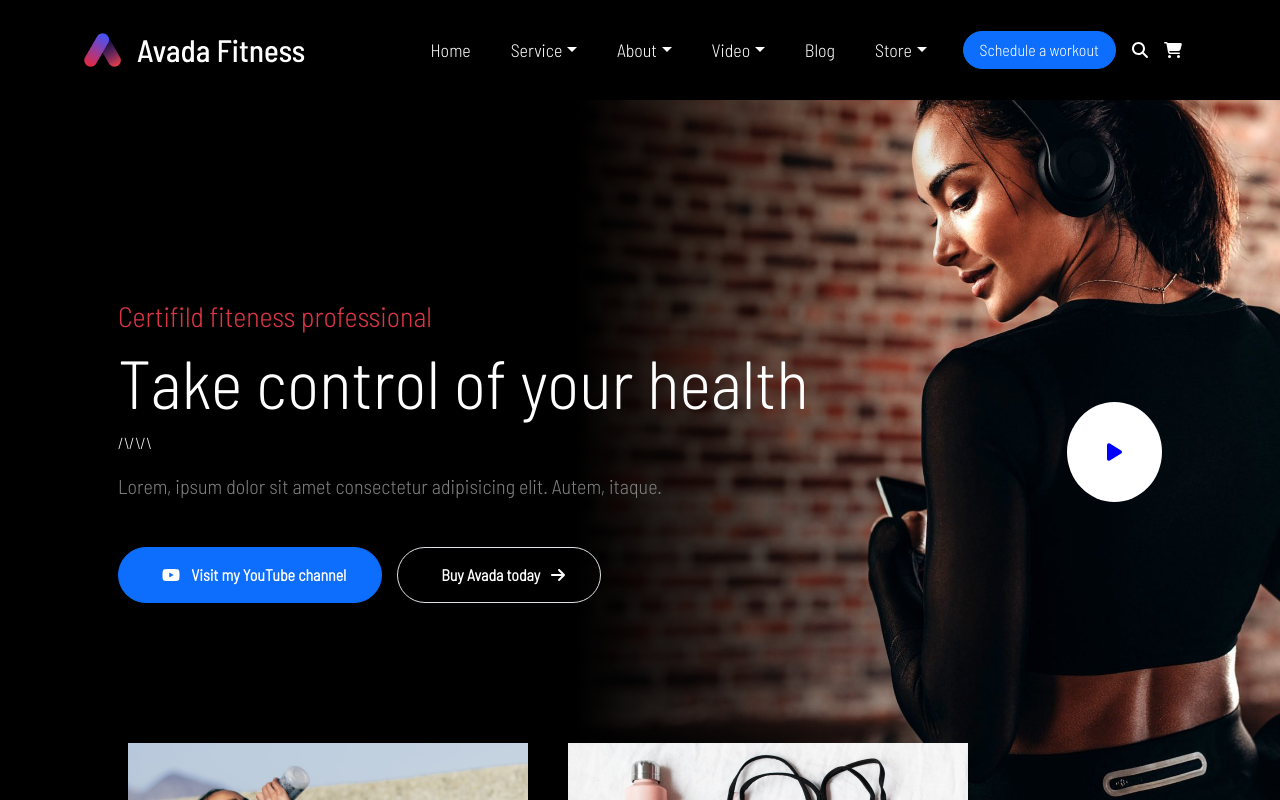
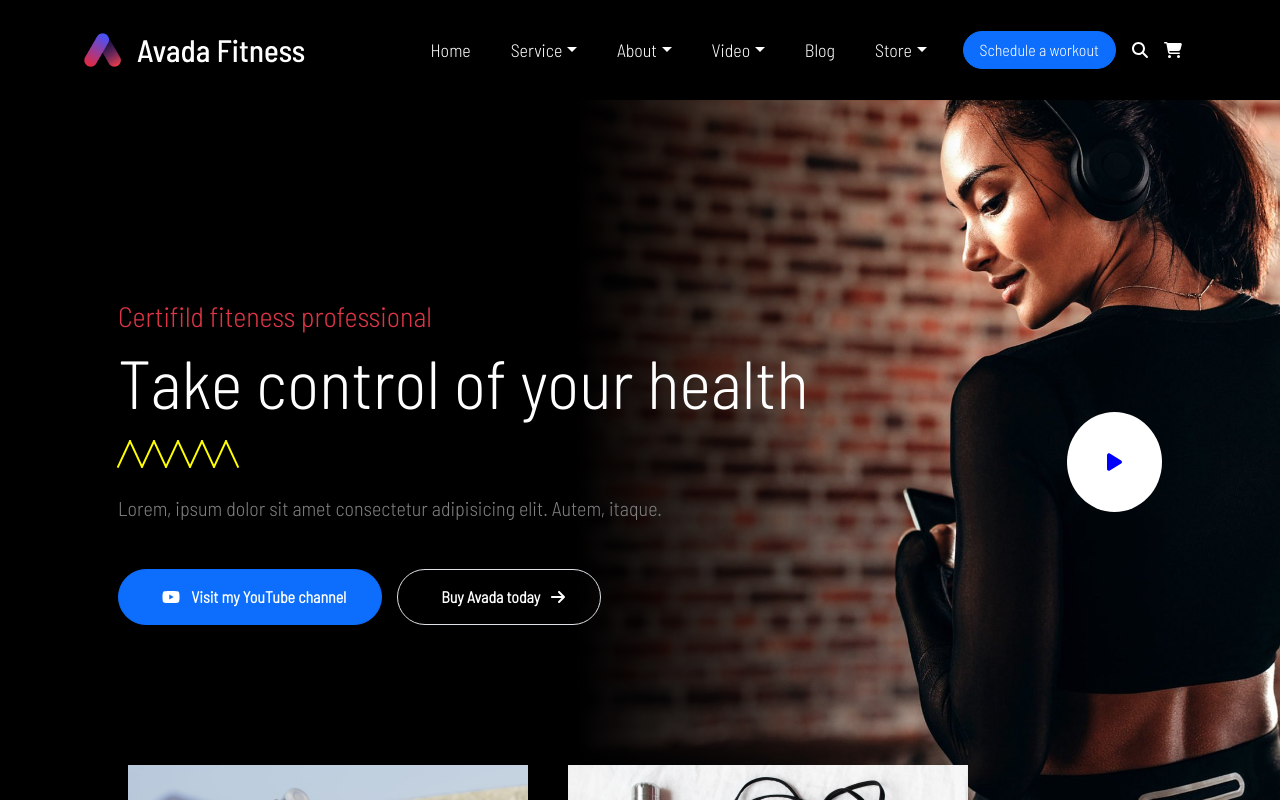
Before and after one commit to Jero1304/proj-html-vuejs, a Vue app: page / in a window 1280 px wide. Shown: the top 800 px of the page. Built offline with nearby package versions, Linux system fonts and the light colour scheme.

Commit message:
ADD Text separator

```diff
--- a/src/components/Hero.vue
+++ b/src/components/Hero.vue
@@ -5,7 +5,7 @@
                 <div class="col-9">
                     <h3 class="text-danger">Certifild fiteness professional</h3>
                     <h1 class="hero-title">Take control of your health</h1>
-                    <p>/\/\/\</p>
+                    <TextSeparator/>
                     <p class="hero-text">Lorem, ipsum dolor sit amet consectetur adipisicing elit. Autem, itaque.</p>
 
                     <div class="hero-btn">
@@ -35,9 +35,11 @@
 
 <script>
 import PlayButton from './PlayButton.vue';
+import TextSeparator from './TextSeparator.vue';
 export default{
     components:{
         PlayButton,
+        TextSeparator,
     }
 }
 
--- a/src/components/HeroCitation.vue
+++ b/src/components/HeroCitation.vue
@@ -4,7 +4,8 @@
             <div class="row align-items-center justify-content-center">
                 <div class="col-8">
                     <h1 class="hero-citation">“I’ve failed over and over again in my life. And that is why I succeed.”</h1>
-                    <p class="separator">/\/\/\</p>
+
+                    <TextSeparator style="margin: 0px auto;justify-content: center;"/>
 
                     <p class="hero-text">
                         Arcu auctor gravida nisl, congue sit nisi tincidunt eget proin. In lacinia lacus donec sed massa in ipsum eros, tristique. Gravida suspendisse etiam in iaculis
@@ -19,7 +20,12 @@
 </template>
 
 <script>
-
+import TextSeparator from './TextSeparator.vue';
+export default{
+    components:{
+        TextSeparator,
+    }
+}
 </script>
 
 <style scoped lang="scss">
--- a/src/components/HeroSubscribe.vue
+++ b/src/components/HeroSubscribe.vue
@@ -5,7 +5,7 @@
                 <div class="col-8">
                     <h3 class="text-danger">Join our mailing list today</h3>
                     <h1 class="hero-title">Insider offers & flash sales in your inbox every week</h1>
-                    <p>/\/\/\</p>
+                    <TextSeparator/>
 
                     <div class="hero-btn">
                         <input type="email" class="form-control email" aria-describedby="emailHelp" placeholder="Insert your e-mail">
@@ -28,7 +28,12 @@
 </template>
 
 <script>
-
+import TextSeparator from './TextSeparator.vue';
+export default{
+    components:{
+        TextSeparator,
+    }
+}
 </script>
 
 <style scoped lang="scss">
--- a/src/components/Partners.vue
+++ b/src/components/Partners.vue
@@ -3,7 +3,7 @@
         <div class="row gap-3">
             <div class="col partner">
                 <img class="logo-partner" src="../img/sponsor-1-2x.png" alt="">
-                <p>/\/\/\</p>
+                <TextSeparator class="separator"/>
                 <p class="partner-info">
                     Tristique aliquam in nullam habitasse nunc, amet vel consectetur. Nulla in suspendisse dolor, aliquet.
                 </p>
@@ -12,7 +12,7 @@
 
             <div class="col partner">
                 <img class="logo-partner" src="../img/sponsor-2-2x.png" alt="">
-                <p>/\/\/\</p>
+                <TextSeparator class="separator"/>
                 <p class="partner-info">
                     Tristique aliquam in nullam habitasse nunc, amet vel consectetur. Nulla in suspendisse dolor, aliquet.
                 </p>
@@ -21,7 +21,7 @@
 
             <div class="col partner">
                 <img class="logo-partner" src="../img/sponsor-3-2x.png" alt="">
-                <p>/\/\/\</p>
+                <TextSeparator class="separator"/>
                 <p class="partner-info">
                     Tristique aliquam in nullam habitasse nunc, amet vel consectetur. Nulla in suspendisse dolor, aliquet.
                 </p>
@@ -30,7 +30,7 @@
 
             <div class="col partner">
                 <img class="logo-partner" src="../img/sponsor-4-2x.png" alt="">
-                <p>/\/\/\</p>
+                <TextSeparator class="separator"/>
                 <p class="partner-info">
                     Tristique aliquam in nullam habitasse nunc, amet vel consectetur. Nulla in suspendisse dolor, aliquet.
                 </p>
@@ -41,7 +41,12 @@
 </template>
 
 <script>
-
+import TextSeparator from './TextSeparator.vue';
+export default{
+    components:{
+        TextSeparator,
+    }
+}
 </script>
 
 <style scoped lang="scss">
@@ -49,6 +54,12 @@
     padding: 100px 0 150px;
     .partner{
         text-align: center;
+        .separator{
+            width: 200px;
+            justify-content: center;
+            margin: 0 auto;
+            padding-bottom: 16px;
+        }
         .logo-partner{
             width: 150px;
             margin: 20px;
--- /dev/null
+++ b/src/components/TextSeparator.vue
@@ -0,0 +1,51 @@
+<template>
+        <ul>
+            <li class="r"></li>
+            <li class="l"></li>
+            <li class="r"></li>
+            <li class="l"></li>
+            <li class="r"></li>
+            <li class="l"></li>
+            <li class="r"></li>
+            <li class="l"></li>
+            <li class="r"></li>
+            <li class="l"></li>
+        </ul>
+</template>
+
+<script>
+export default {
+    name: 'name'
+
+}
+</script>
+
+<style scoped>
+ul,
+li {
+    list-style: none;
+    padding: 0;
+}
+
+ul {
+    display: flex;
+    width: 500px;
+    padding: 1% 0;
+
+}
+
+li {
+    background-color: rgb(255, 255, 2);
+    height: 30px;
+    width: 2px;
+    margin: 0 5px;
+}
+
+.r {
+    rotate: 25deg
+}
+
+.l {
+    rotate: 155deg
+}
+</style>
```
